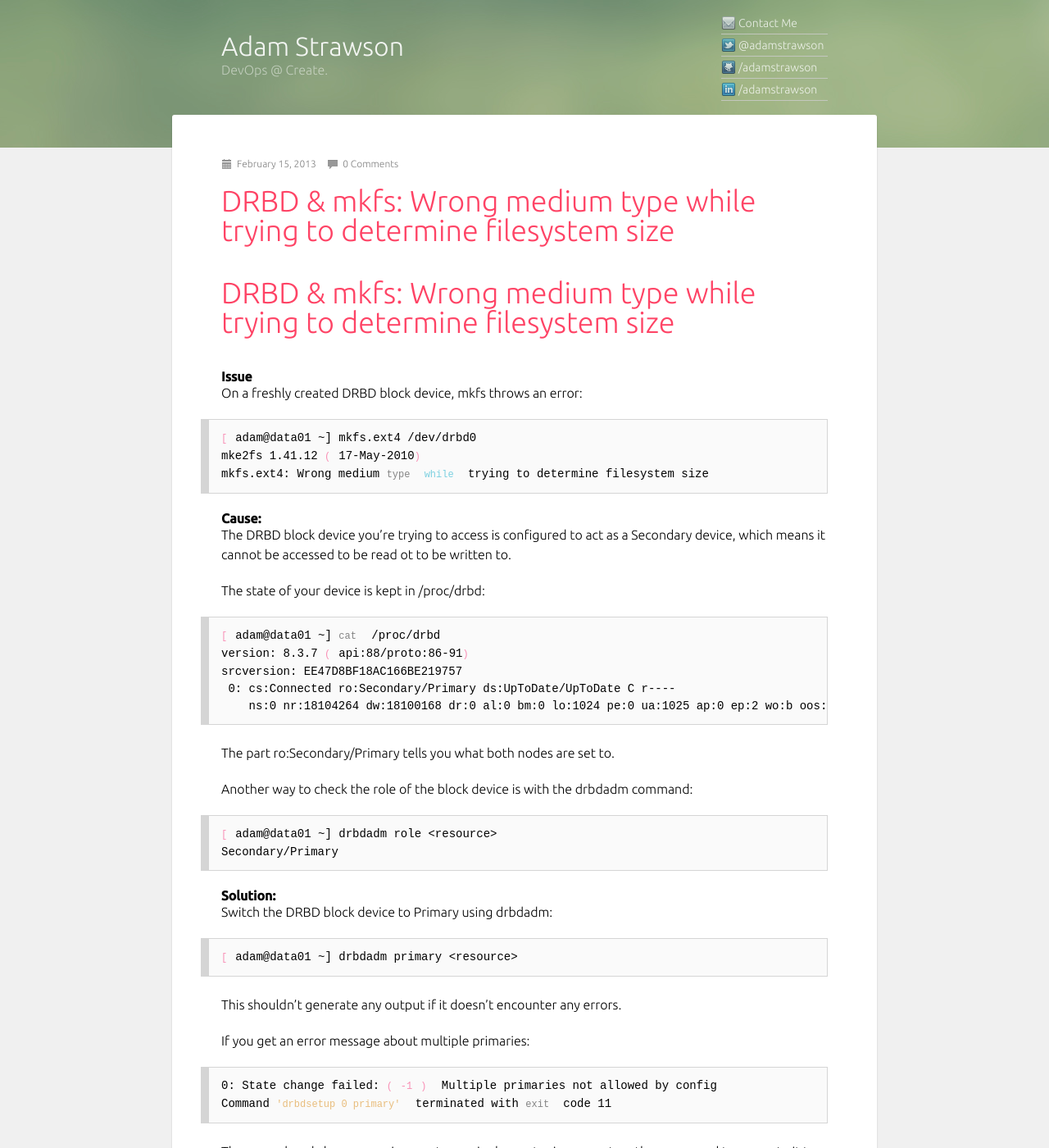
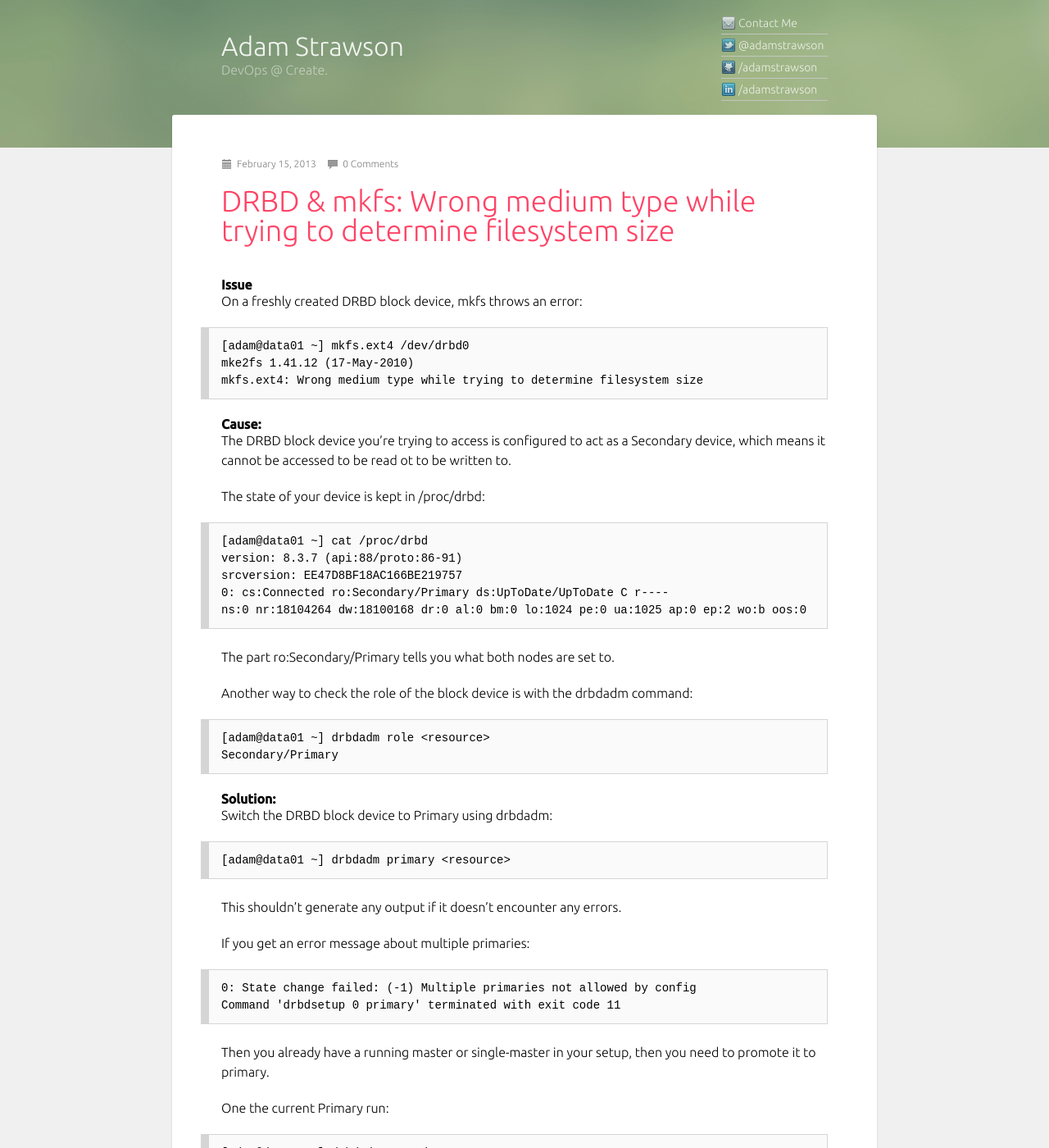
Before and after one commit to adamstrawson/adamstrawson.github.com, a Jekyll site: the page built from _posts/2013-02-15-DRBD_mkfs_Wrong_medium_type_while_trying_to_determine_filesystem_size.md, in a window 1280 px wide and 1400 px high. Shown: the whole window at 82% size. Built offline with Jekyll 4.4.1, drawn with Linux system fonts in a browser that asks for light colours; Markdown is read by kramdown in place of the engine named in the settings; comment, search, counter and statistics services are not loaded; some of the changed text lies outside the part shown.

Commit message:
Update _posts/2013-02-15-DRBD_mkfs_Wrong_medium_type_while_trying_to_determine_filesystem_size.md

````diff
--- a/_posts/2013-02-15-DRBD_mkfs_Wrong_medium_type_while_trying_to_determine_filesystem_size.md
+++ b/_posts/2013-02-15-DRBD_mkfs_Wrong_medium_type_while_trying_to_determine_filesystem_size.md
@@ -3,17 +3,13 @@ layout: post
 title: "DRBD & mkfs: Wrong medium type while trying to determine filesystem size"
 ---
 
-# DRBD & mkfs: Wrong medium type while trying to determine filesystem size
-
 ## Issue
 
 On a freshly created DRBD block device, mkfs throws an error:
 
-```bash
-[adam@data01 ~] mkfs.ext4 /dev/drbd0
-mke2fs 1.41.12 (17-May-2010)
-mkfs.ext4: Wrong medium type while trying to determine filesystem size
-```
+    [adam@data01 ~] mkfs.ext4 /dev/drbd0
+    mke2fs 1.41.12 (17-May-2010)
+    mkfs.ext4: Wrong medium type while trying to determine filesystem size
 
 ## Cause:
 
@@ -21,50 +17,38 @@ The DRBD block device you’re trying to access is configured to act as a Second
 
 The state of your device is kept in /proc/drbd:
 
-```bash
-[adam@data01 ~] cat /proc/drbd
-version: 8.3.7 (api:88/proto:86-91)
-srcversion: EE47D8BF18AC166BE219757
- 0: cs:Connected ro:Secondary/Primary ds:UpToDate/UpToDate C r----
+    [adam@data01 ~] cat /proc/drbd
+    version: 8.3.7 (api:88/proto:86-91)
+    srcversion: EE47D8BF18AC166BE219757
+    0: cs:Connected ro:Secondary/Primary ds:UpToDate/UpToDate C r----
     ns:0 nr:18104264 dw:18100168 dr:0 al:0 bm:0 lo:1024 pe:0 ua:1025 ap:0 ep:2 wo:b oos:0
-```
 
 The part ro:Secondary/Primary tells you what both nodes are set to.
 
 Another way to check the role of the block device is with the drbdadm command:
 
-```bash
-[adam@data01 ~] drbdadm role <resource>
-Secondary/Primary
-```
+    [adam@data01 ~] drbdadm role <resource>
+    Secondary/Primary
 
 ## Solution:
 
 Switch the DRBD block device to Primary using drbdadm:
 
-```bash
-[adam@data01 ~] drbdadm primary <resource>
-```
+    [adam@data01 ~] drbdadm primary <resource>
 
 This shouldn’t generate any output if it doesn’t encounter any errors.
 
 If you get an error message about multiple primaries:
 
-```bash
-0: State change failed: (-1) Multiple primaries not allowed by config
-Command 'drbdsetup 0 primary' terminated with exit code 11
-```
+    0: State change failed: (-1) Multiple primaries not allowed by config
+    Command 'drbdsetup 0 primary' terminated with exit code 11
 
 Then you already have a running master or single-master in your setup, then you need to promote it to primary.
 
 One the current Primary run:
 
-```bash
-[adam@data02 ~] drbdadm secondary <resource>
-```
+    [adam@data02 ~] drbdadm secondary <resource>
 
 and on the current Secodary run:
 
-```bash
-[adam@data01 ~] drbdadm primary <resource>
-```
+    [adam@data01 ~] drbdadm primary <resource>
````
